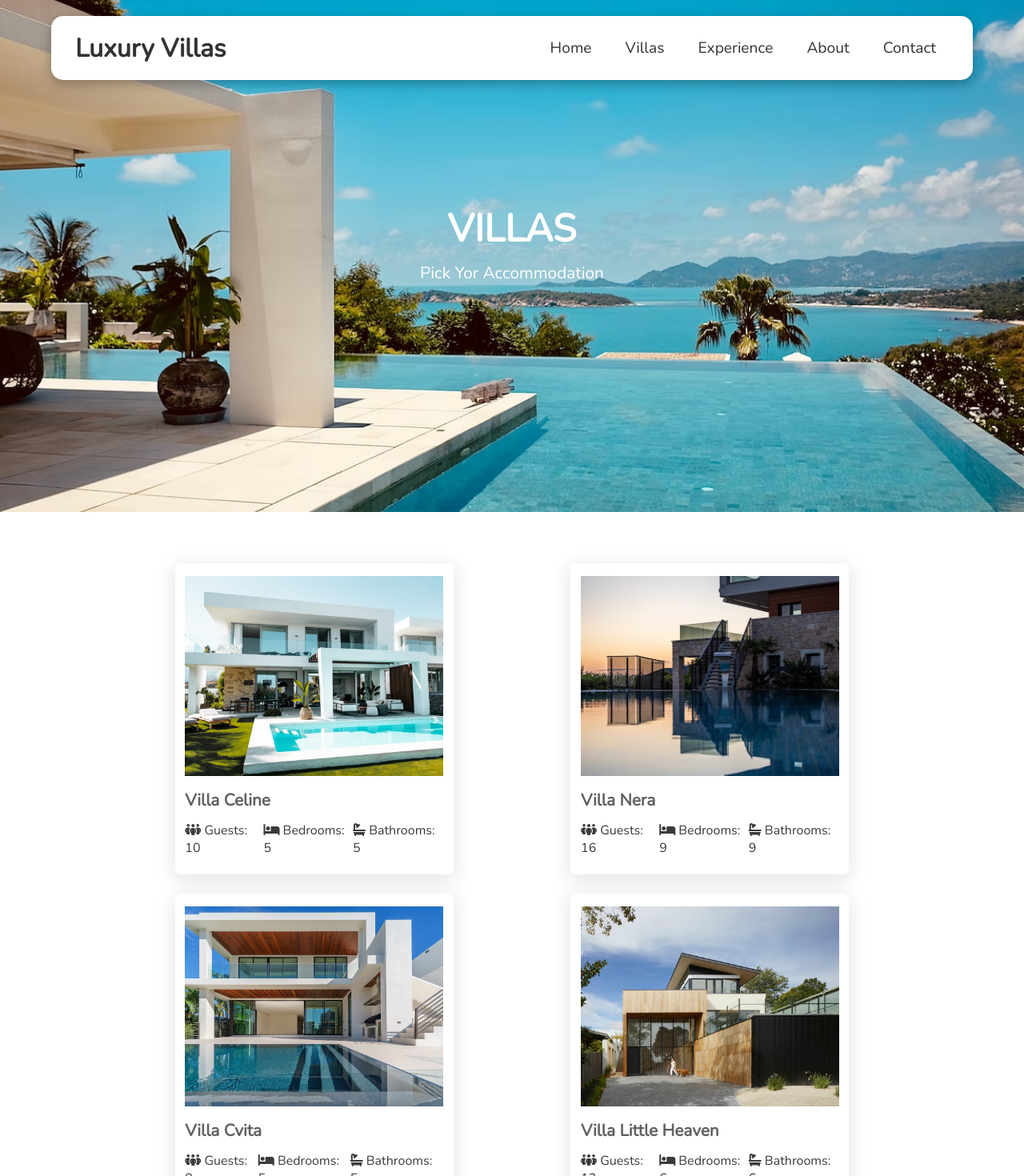
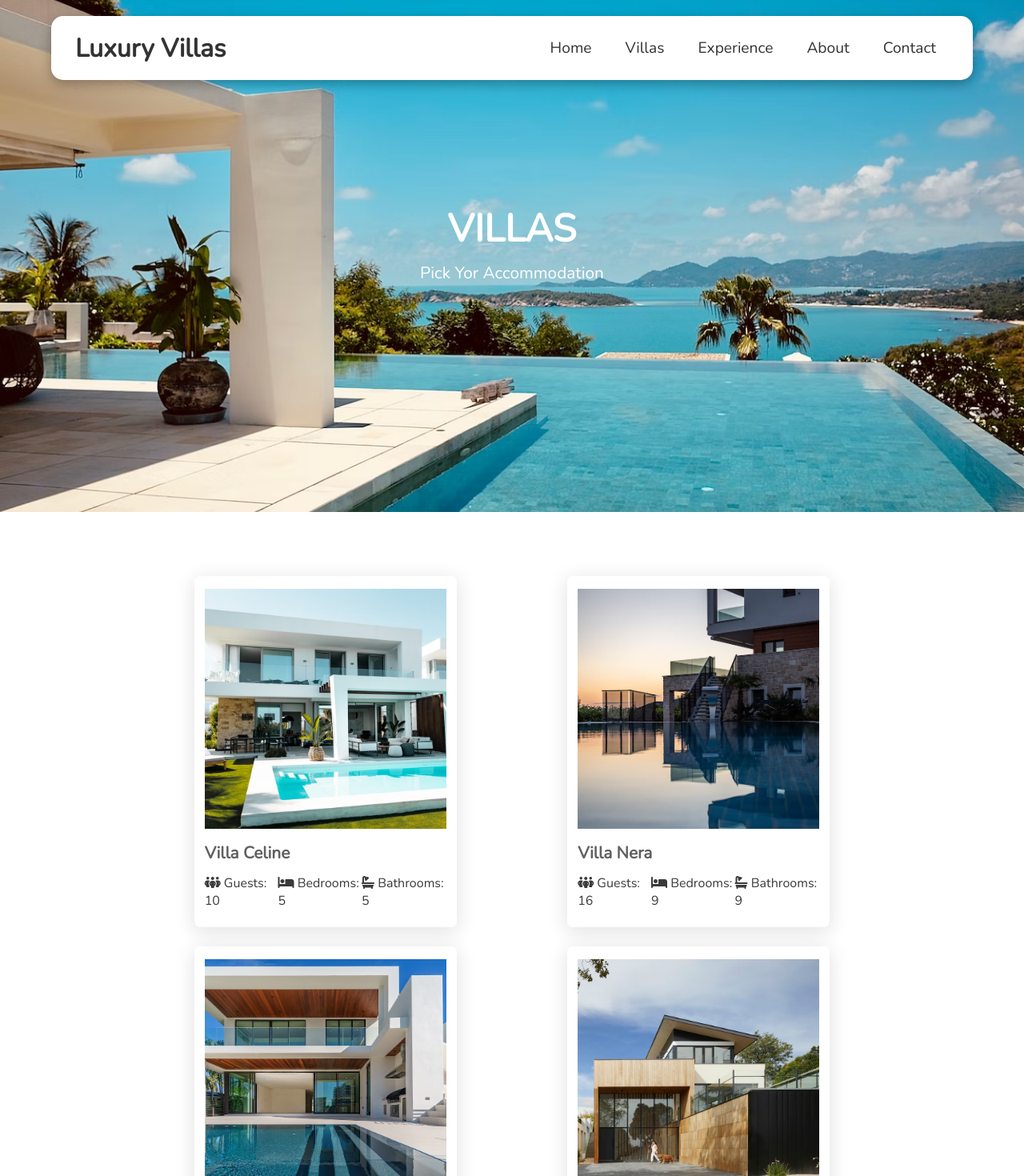
Before and after one commit to Sreja1985/Luxury-Villas, a React (Create React App) app: page /villas in a window 1280 px wide. Shown: the top 1470 px of the page at 80% size. Built offline with nearby package versions, Linux system fonts and the light colour scheme; the HTML template or start-up script is replaced by a standard one.

Commit message:
Update Villa.css

```diff
--- a/src/Components/Villa.css
+++ b/src/Components/Villa.css
@@ -1,5 +1,5 @@
 .villas{
-    margin: 4rem 6rem;
+    margin: 5rem 8rem;
     color: #3a3a3a;
 }
 
@@ -40,7 +40,7 @@
 
 .villa__image{
     position: relative;
-    height: 250px;
+    height: 300px;
     border-radius: 7px;
     background-color: #3a3a3a;
     opacity: 1;
```
